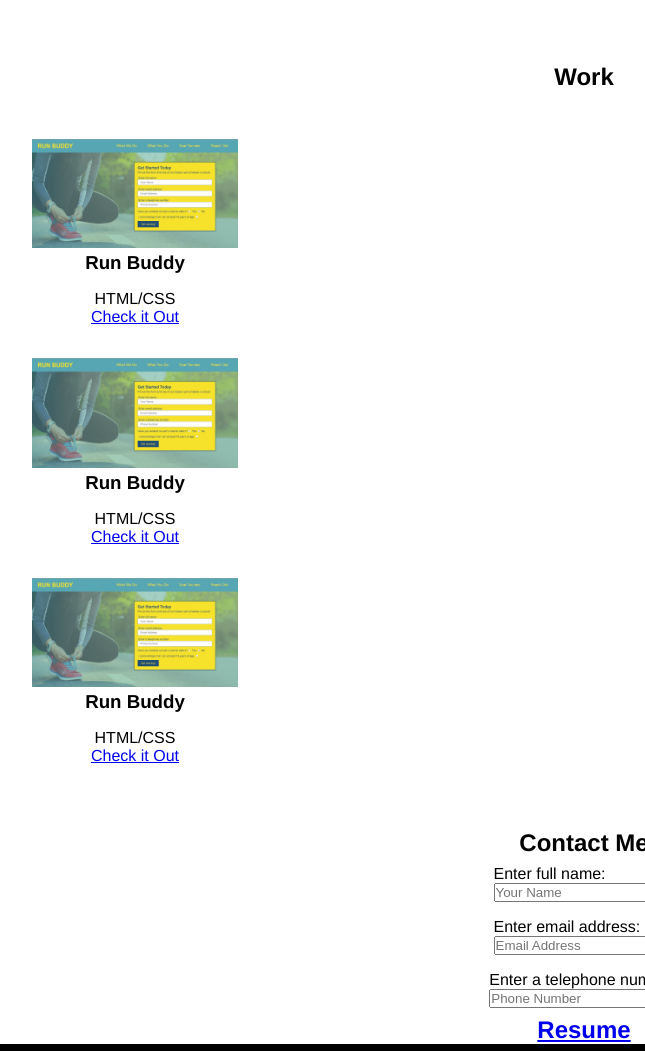
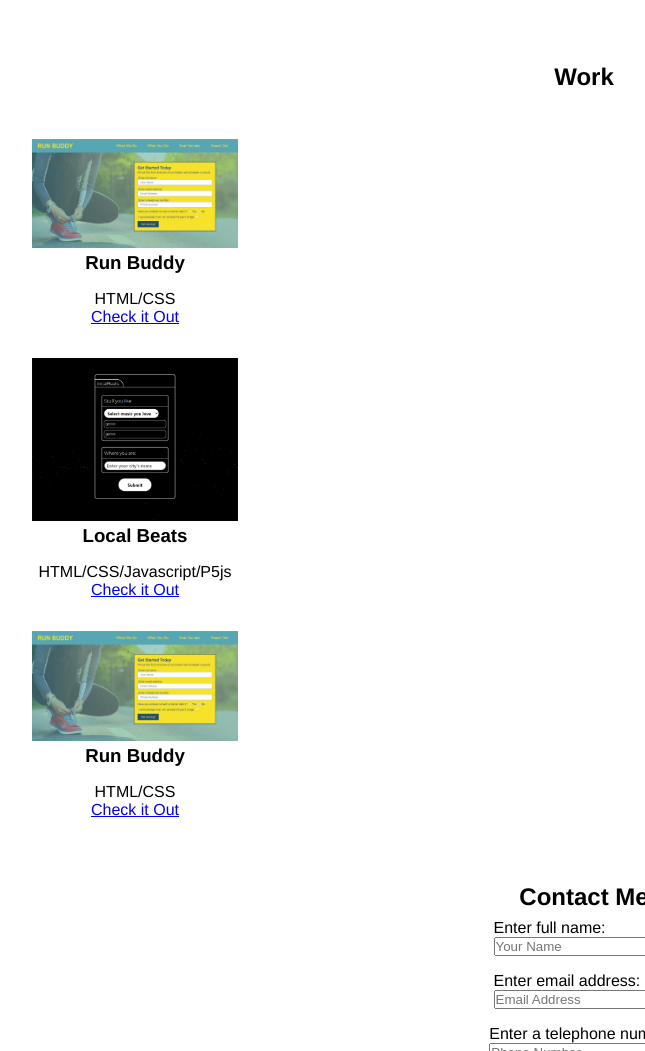
Before and after one commit to buykajamsran/buykajamsran-portfolio, a plain HTML site: page index.html in a window 1280 px wide. Shown: the part 683-1734 px from the top of the page, without its empty margins (56-701 px from the left). Drawn offline with Linux system fonts and the light colour scheme.

Commit message:
project 1 added

```diff
--- a/assets/css/style.css
+++ b/assets/css/style.css
@@ -128,6 +128,7 @@
     width: 21.875rem;
     padding: 1rem;
     flex-wrap: wrap;
+    flex-direction: column;
   }
 
   .work-card {
--- a/index.html
+++ b/index.html
@@ -77,22 +77,22 @@
                   <div class="work-container work-card">
                     <div class="work-pic-wrapper">
                         <img
-                      src="assets/images/Run Buddy Screenshot.jpg"
-                      alt="Run Buddy webpage screenshot"
+                        src="assets/images/localbeats.png"
+                        alt="Local Beats webpage screenshot"
                       class="work-pic"
                         />
                     </div>
-                    <h3 class="work-title">Run Buddy</h3>
+                    <h3 class="work-title">Local Beats</h3>
                     <p class="work-details">
-                      HTML/CSS
+                      HTML/CSS/Javascript/P5js
                     </p>
-                    <a href="https://github.com/buykajamsran/run-buddy" target="_blank" class="work-link">Check it Out</a>
+                    <a href="https://github.com/ditazan/LocalBeats" target="_blank" class="work-link">Check it Out</a>
                   </div>
                   <div class="work-container work-card">
                     <div class="work-pic-wrapper">
                         <img
-                      src="assets/images/Run Buddy Screenshot.jpg"
-                      alt="Run Buddy webpage screenshot"
+                        src="assets/images/Run Buddy Screenshot.jpg"
+                        alt="Run Buddy webpage screenshot"
                       class="work-pic"
                         />
                     </div>
```
Also changed, not shown: assets/images/localbeats.png (added).
